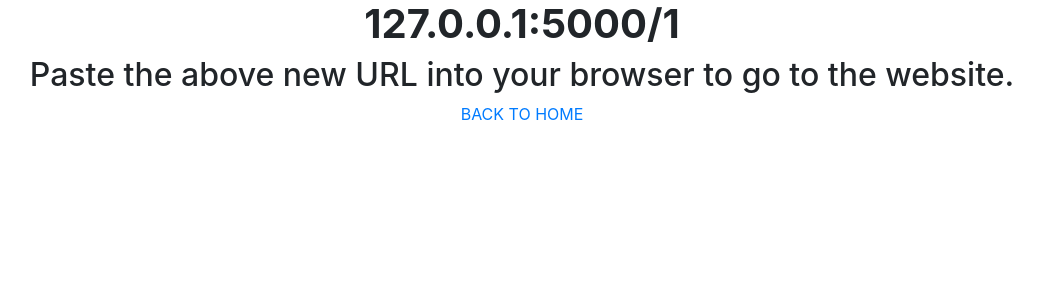
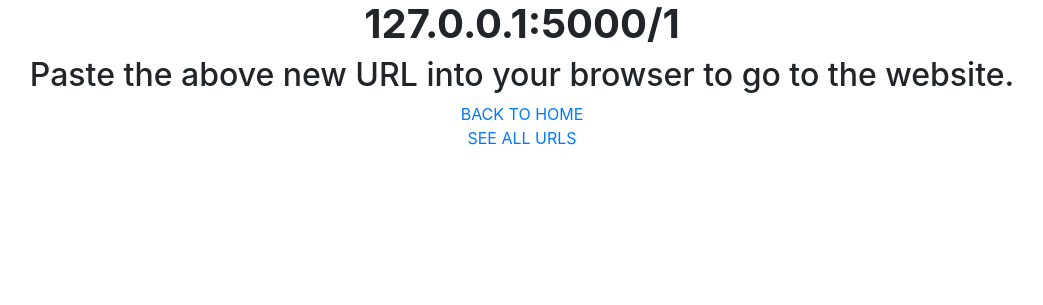
Before and after one commit to Aidan7757/URL_Shortener, a Flask app: page /display/1 in a window 1280 px wide. Shown: the part 137-442 px from the top of the page, without its empty margins (118-1161 px from the left). Run offline with Flask 2, Linux system fonts and the light colour scheme; some libraries are stand-ins or nearby versions.

Commit message:
few changes to the

```diff
--- a/templates/shorturl.html
+++ b/templates/shorturl.html
@@ -6,4 +6,6 @@
     <h1 class="text-center"><strong>127.0.0.1:5000/{{short_url_display}}</strong></h1>
     <h2 class="text-center">Paste the above new URL into your browser to go to the website.</h2>
     <a href="http://127.0.0.1:5000/">BACK TO HOME</a>
+    <br>
+    <a href="http://127.0.0.1:5000/all_urls">SEE ALL URLS</a>
 {% endblock %}
```
